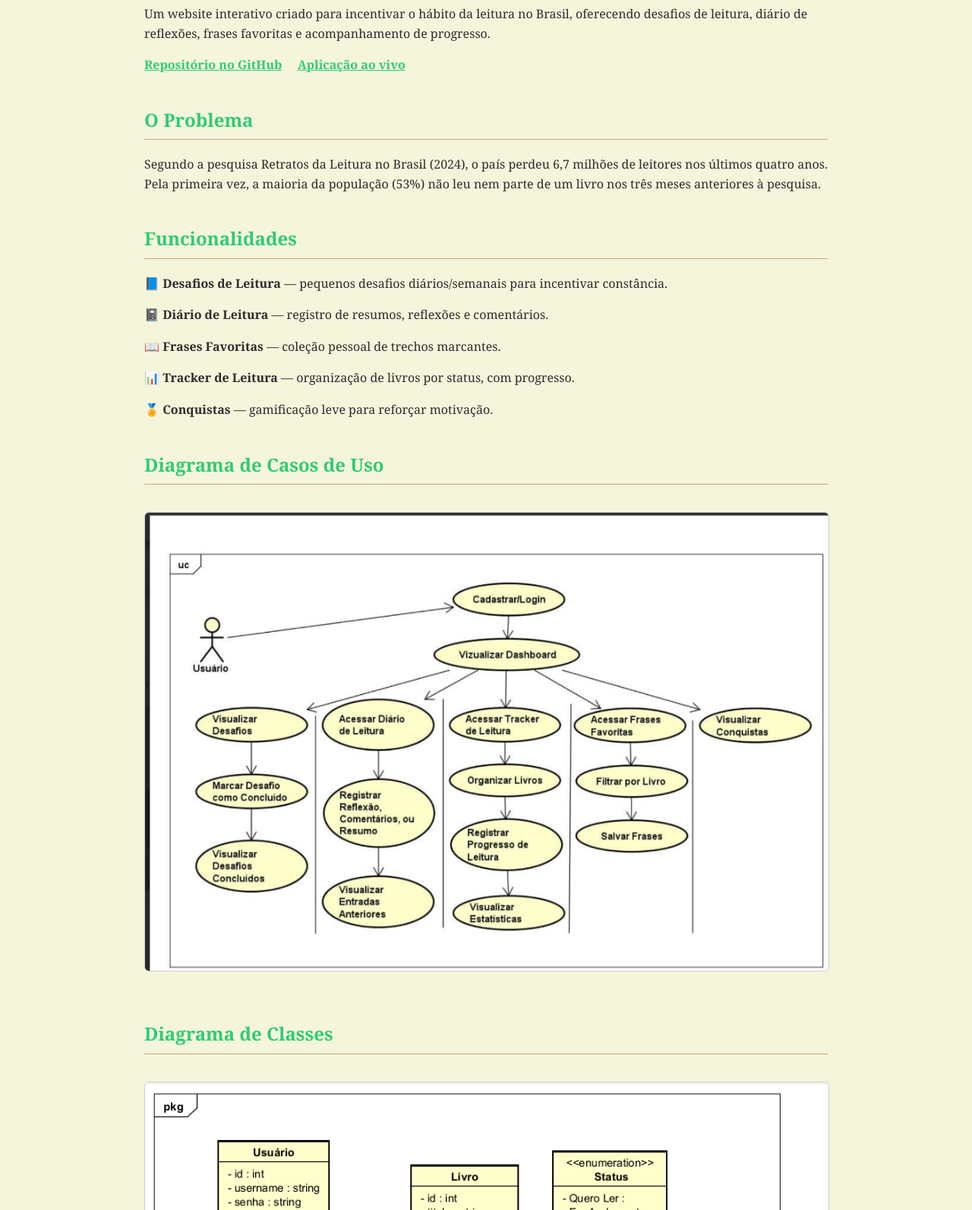
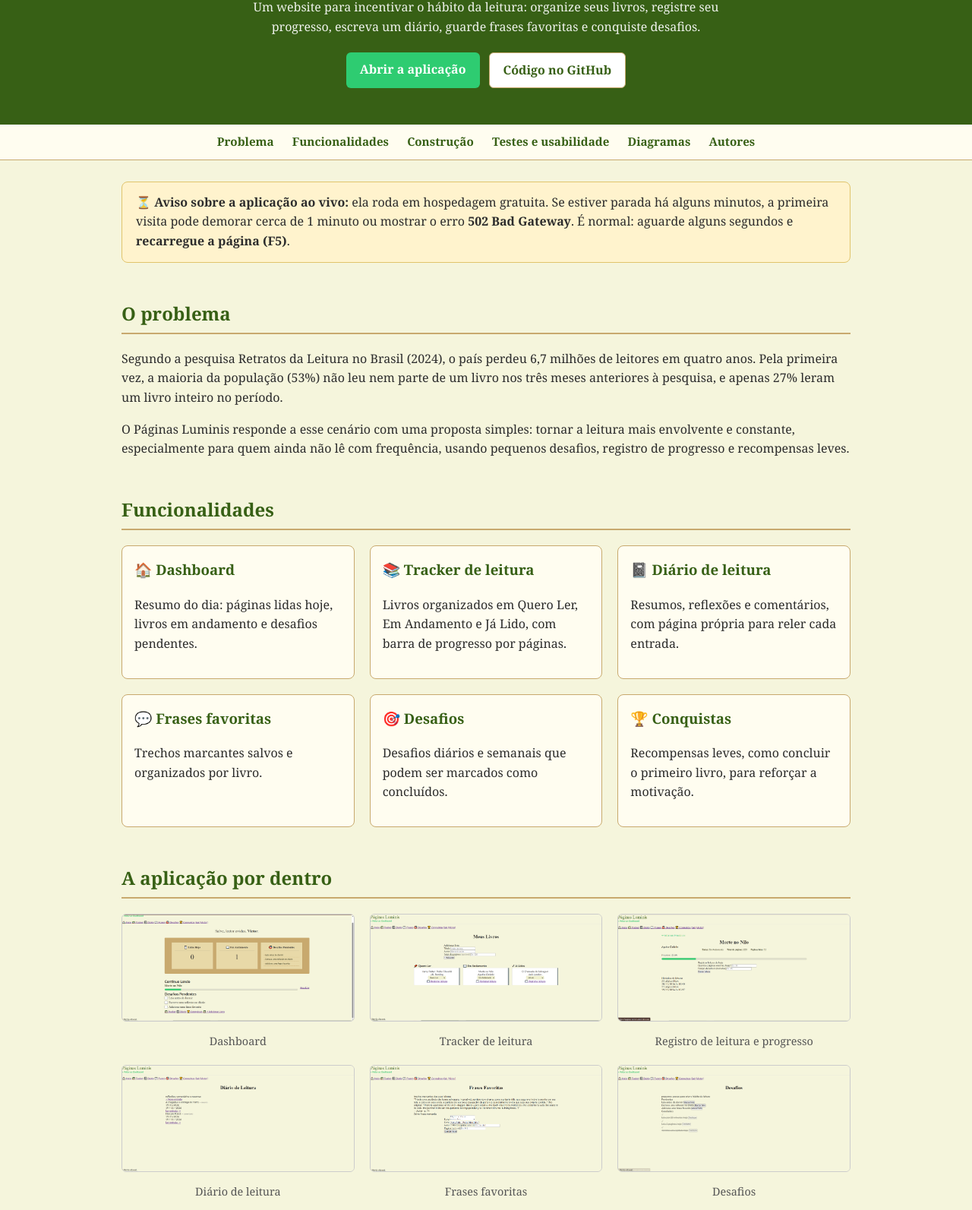
Before and after one commit to jesse-de-oliveira/paginas-luminis, a plain HTML site: page docs/index.html in a window 1280 px wide. Shown: the part 120-1713 px from the top of the page at 76% size. Drawn offline with Linux system fonts and the light colour scheme.

Commit message:
Atualiza portfolio no GitHub Pages

```diff
--- a/docs/index.html
+++ b/docs/index.html
@@ -3,56 +3,124 @@
 <head>
   <meta charset="utf-8">
   <meta name="viewport" content="width=device-width, initial-scale=1.0">
-  <title>Páginas Luminis — Documentação do Projeto</title>
+  <title>Páginas Luminis — Portfólio do Projeto</title>
   <style>
-    body {
-      font-family: 'Georgia', serif;
-      background-color: #f5f5dc;
-      color: #2c2c2c;
-      max-width: 900px;
-      margin: 0 auto;
-      padding: 32px 20px;
-      line-height: 1.6;
-    }
-    h1 { color: #376015; }
-    h2 { color: #2ecc71; border-bottom: 1px solid #c8a96e; padding-bottom: 6px; margin-top: 40px; }
-    img { max-width: 100%; border: 1px solid #ccc; border-radius: 6px; margin: 16px 0; }
-    .links a { display: inline-block; margin-right: 16px; color: #2ecc71; font-weight: bold; }
-    .feature { margin-bottom: 16px; }
+    :root { --bg:#f5f5dc; --ink:#2c2c2c; --green:#2ecc71; --dark:#376015; --line:#c8a96e; --card:#fffdf0; }
+    * { box-sizing: border-box; }
+    body { font-family: Georgia, serif; background: var(--bg); color: var(--ink); margin: 0; line-height: 1.6; }
+    header.hero { background: var(--dark); color: #fff; text-align: center; padding: 48px 20px; }
+    header.hero h1 { margin: 0 0 8px; font-size: 2.4rem; }
+    header.hero p { margin: 0 auto; max-width: 640px; opacity: .92; }
+    nav { background: var(--card); border-bottom: 1px solid var(--line); text-align: center; padding: 10px; position: sticky; top: 0; }
+    nav a { color: var(--dark); margin: 0 10px; text-decoration: none; font-weight: bold; font-size: .95rem; }
+    main { max-width: 1000px; margin: 0 auto; padding: 0 20px 48px; }
+    h2 { color: var(--dark); border-bottom: 2px solid var(--line); padding-bottom: 6px; margin-top: 48px; }
+    .notice { background: #fff3cd; border: 1px solid #e0c46c; border-radius: 8px; padding: 14px 18px; margin: 28px 0 0; }
+    .links { display: flex; flex-wrap: wrap; gap: 12px; margin-top: 20px; justify-content: center; }
+    .btn { display: inline-block; background: var(--green); color: #fff; text-decoration: none; font-weight: bold; padding: 10px 18px; border-radius: 6px; }
+    .btn.alt { background: #fff; color: var(--dark); border: 1px solid var(--line); }
+    .grid { display: grid; grid-template-columns: repeat(auto-fit, minmax(280px, 1fr)); gap: 20px; }
+    .card { background: var(--card); border: 1px solid var(--line); border-radius: 8px; padding: 16px; }
+    .card h3 { margin-top: 0; color: var(--dark); }
+    figure { margin: 0; }
+    figure img { width: 100%; border: 1px solid #ccc; border-radius: 6px; }
+    figcaption { font-size: .9rem; color: #555; margin-top: 6px; text-align: center; }
+    table { width: 100%; border-collapse: collapse; background: var(--card); }
+    th, td { border: 1px solid var(--line); padding: 10px; text-align: left; vertical-align: top; }
+    th { background: #efe9c8; }
+    .table-wrap { overflow-x: auto; }
+    img.diagram { max-width: 100%; border: 1px solid #ccc; border-radius: 6px; margin: 12px 0; }
+    footer { text-align: center; font-style: italic; color: #777; padding: 24px; }
   </style>
 </head>
 <body>
 
+<header class="hero">
   <h1>📚 Páginas Luminis</h1>
-  <p>Um website interativo criado para incentivar o hábito da leitura no Brasil, oferecendo desafios de leitura, diário de reflexões, frases favoritas e acompanhamento de progresso.</p>
+  <p>Um website para incentivar o hábito da leitura: organize seus livros, registre seu progresso, escreva um diário, guarde frases favoritas e conquiste desafios.</p>
+  <div class="links">
+    <a class="btn" href="https://paginas-luminis.onrender.com/">Abrir a aplicação</a>
+    <a class="btn alt" href="https://github.com/jesse-de-oliveira/paginas-luminis">Código no GitHub</a>
+  </div>
+</header>
 
-  <div class="links">
-    <a href="https://github.com/jesse-de-oliveira/paginas-luminis">Repositório no GitHub</a>
-    <a href="https://paginas-luminis.onrender.com/">Aplicação ao vivo</a>
+<nav>
+  <a href="#problema">Problema</a>
+  <a href="#funcionalidades">Funcionalidades</a>
+  <a href="#construcao">Construção</a>
+  <a href="#qualidade">Testes e usabilidade</a>
+  <a href="#diagramas">Diagramas</a>
+  <a href="#autores">Autores</a>
+</nav>
+
+<main>
+
+  <div class="notice">
+    ⏳ <strong>Aviso sobre a aplicação ao vivo:</strong> ela roda em hospedagem gratuita. Se estiver parada há alguns minutos, a primeira visita pode demorar cerca de 1 minuto ou mostrar o erro <strong>502 Bad Gateway</strong>. É normal: aguarde alguns segundos e <strong>recarregue a página (F5)</strong>.
   </div>
 
-  <h2>O Problema</h2>
-  <p>Segundo a pesquisa Retratos da Leitura no Brasil (2024), o país perdeu 6,7 milhões de leitores nos últimos quatro anos. Pela primeira vez, a maioria da população (53%) não leu nem parte de um livro nos três meses anteriores à pesquisa.</p>
+  <h2 id="problema">O problema</h2>
+  <p>Segundo a pesquisa Retratos da Leitura no Brasil (2024), o país perdeu 6,7 milhões de leitores em quatro anos. Pela primeira vez, a maioria da população (53%) não leu nem parte de um livro nos três meses anteriores à pesquisa, e apenas 27% leram um livro inteiro no período.</p>
+  <p>O Páginas Luminis responde a esse cenário com uma proposta simples: tornar a leitura mais envolvente e constante, especialmente para quem ainda não lê com frequência, usando pequenos desafios, registro de progresso e recompensas leves.</p>
 
-  <h2>Funcionalidades</h2>
-  <div class="feature">📘 <strong>Desafios de Leitura</strong> — pequenos desafios diários/semanais para incentivar constância.</div>
-  <div class="feature">📓 <strong>Diário de Leitura</strong> — registro de resumos, reflexões e comentários.</div>
-  <div class="feature">📖 <strong>Frases Favoritas</strong> — coleção pessoal de trechos marcantes.</div>
-  <div class="feature">📊 <strong>Tracker de Leitura</strong> — organização de livros por status, com progresso.</div>
-  <div class="feature">🏅 <strong>Conquistas</strong> — gamificação leve para reforçar motivação.</div>
+  <h2 id="funcionalidades">Funcionalidades</h2>
+  <div class="grid">
+    <div class="card"><h3>🏠 Dashboard</h3><p>Resumo do dia: páginas lidas hoje, livros em andamento e desafios pendentes.</p></div>
+    <div class="card"><h3>📚 Tracker de leitura</h3><p>Livros organizados em Quero Ler, Em Andamento e Já Lido, com barra de progresso por páginas.</p></div>
+    <div class="card"><h3>📓 Diário de leitura</h3><p>Resumos, reflexões e comentários, com página própria para reler cada entrada.</p></div>
+    <div class="card"><h3>💬 Frases favoritas</h3><p>Trechos marcantes salvos e organizados por livro.</p></div>
+    <div class="card"><h3>🎯 Desafios</h3><p>Desafios diários e semanais que podem ser marcados como concluídos.</p></div>
+    <div class="card"><h3>🏆 Conquistas</h3><p>Recompensas leves, como concluir o primeiro livro, para reforçar a motivação.</p></div>
+  </div>
 
-  <h2>Diagrama de Casos de Uso</h2>
-  <img src="imagens/diagrama-casos-uso.PNG" alt="Diagrama de Casos de Uso">
+  <h2>A aplicação por dentro</h2>
+  <div class="grid">
+    <figure><img src="imagens/dashboard.png" alt="Dashboard"><figcaption>Dashboard</figcaption></figure>
+    <figure><img src="imagens/tracker.png" alt="Tracker de leitura"><figcaption>Tracker de leitura</figcaption></figure>
+    <figure><img src="imagens/registrar-leitura.png" alt="Registro de leitura"><figcaption>Registro de leitura e progresso</figcaption></figure>
+    <figure><img src="imagens/diario.png" alt="Diário de leitura"><figcaption>Diário de leitura</figcaption></figure>
+    <figure><img src="imagens/frases.png" alt="Frases favoritas"><figcaption>Frases favoritas</figcaption></figure>
+    <figure><img src="imagens/desafios.png" alt="Desafios"><figcaption>Desafios</figcaption></figure>
+    <figure><img src="imagens/conquistas.png" alt="Conquistas"><figcaption>Conquistas</figcaption></figure>
+  </div>
 
-  <h2>Diagrama de Classes</h2>
-  <img src="imagens/diagrama-classes.PNG" alt="Diagrama de Classes">
+  <h2 id="construcao">Como foi construído</h2>
+  <div class="grid">
+    <div class="card"><h3>Aplicação</h3><p>Python 3, Flask, Jinja2 e JavaScript. Autenticação com sessões e senhas protegidas por hash (Werkzeug).</p></div>
+    <div class="card"><h3>Banco de dados</h3><p>SQLAlchemy com SQLite em desenvolvimento e PostgreSQL (Neon) em produção, escolhido por variável de ambiente.</p></div>
+    <div class="card"><h3>Hospedagem</h3><p>Render (Web Service com Gunicorn), com deploy automático a cada push no GitHub.</p></div>
+  </div>
 
-  <h2>Diagrama Entidade-Relacionamento (DER)</h2>
-  <img src="imagens/der.PNG" alt="DER">
+  <h2 id="qualidade">Testes e usabilidade</h2>
+  <p><strong>Testes automatizados:</strong> 9 testes com pytest cobrindo cadastro, login, adição e listagem de livros e registro de leitura, incluindo a conclusão automática do livro e a validação de entradas inválidas. Os testes usam um banco em memória, sem afetar dados reais.</p>
+  <p><strong>Teste de usabilidade:</strong> uma pessoa executou um roteiro de 5 tarefas por chamada de vídeo, sem receber dicas. Os problemas encontrados viraram as melhorias abaixo.</p>
+  <div class="table-wrap">
+    <table>
+      <tr><th>Problema observado</th><th>Melhoria implementada</th></tr>
+      <tr><td>Registrar leitura era quase impossível: o caminho até o formulário não era óbvio</td><td>Botão "Registrar leitura" em cada livro do Tracker</td></tr>
+      <tr><td>Era difícil encontrar onde adicionar um livro</td><td>Atalho "+ Adicionar Livro" na página inicial</td></tr>
+      <tr><td>Não havia como abrir uma entrada do diário já criada</td><td>Nova página de leitura da entrada e botão "Ler entrada"</td></tr>
+    </table>
+  </div>
 
-  <footer style="margin-top:48px; text-align:center; font-style:italic; color:#888;">
-    Litteris vita est.
-  </footer>
+  <h2 id="diagramas">Diagramas</h2>
+  <h3>Casos de uso</h3>
+  <img class="diagram" src="imagens/diagrama-casos-uso.PNG" alt="Diagrama de casos de uso">
+  <h3>Diagrama de classes</h3>
+  <img class="diagram" src="imagens/diagrama-classes.PNG" alt="Diagrama de classes">
+  <h3>Diagrama entidade-relacionamento (DER)</h3>
+  <img class="diagram" src="imagens/der.PNG" alt="DER">
+
+  <h2 id="autores">Autores</h2>
+  <p>Projeto de extensão do curso de Engenharia de Software (EaD) da UniFil, desenvolvido por <strong>Jesse de Oliveira</strong> e <strong>Vincenzo Izzo</strong>.</p>
+  <div class="links">
+    <a class="btn" href="https://paginas-luminis.onrender.com/">Aplicação ao vivo</a>
+    <a class="btn alt" href="https://github.com/jesse-de-oliveira/paginas-luminis">Repositório</a>
+  </div>
+
+</main>
+
+<footer>Litteris vita est.</footer>
 
 </body>
 </html>
```
